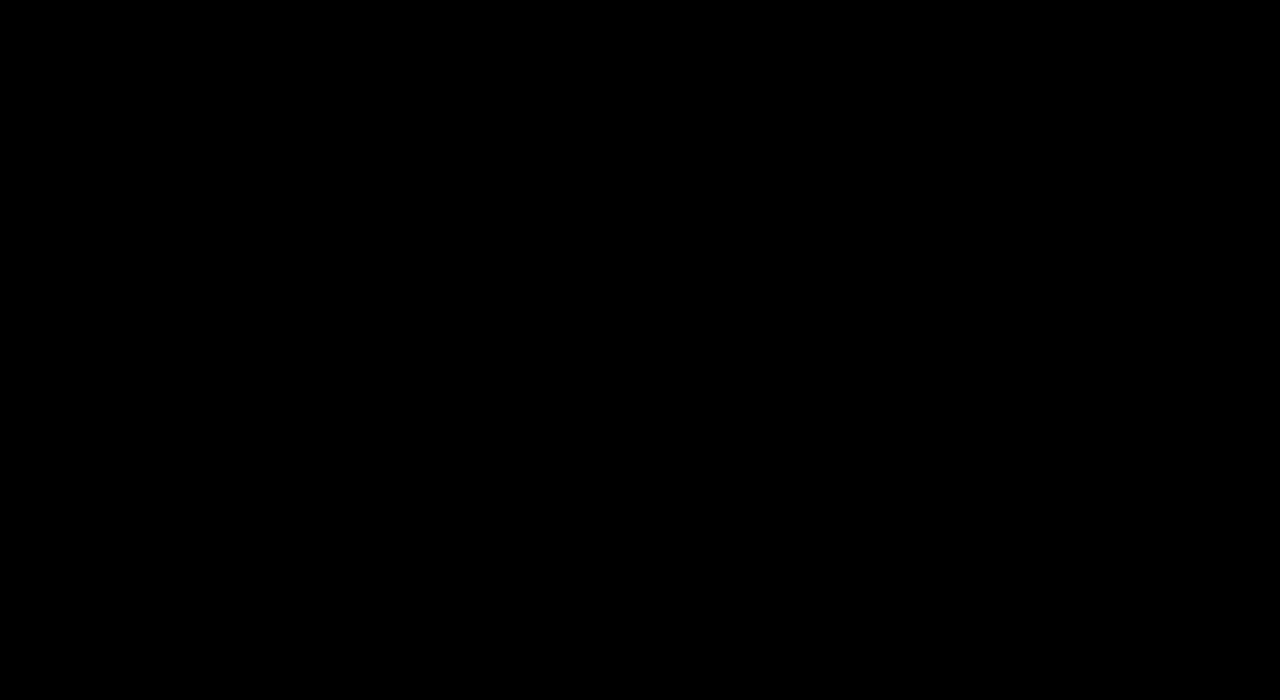
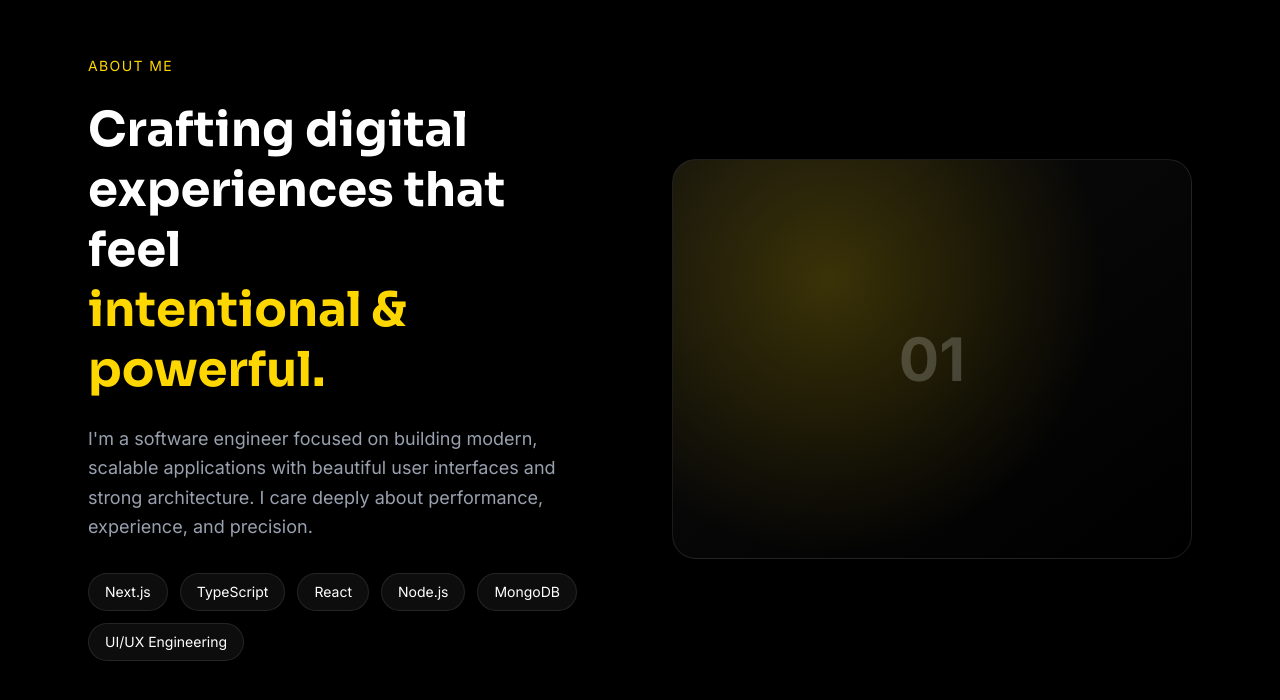
Before and after one commit to kirikanjuguna/kirikanjuguna-portfolio-v2, a Next.js app: page / in a window 1280 px wide. Shown: the part 872-1572 px from the top of the page. Before the commit the page ends 800 px from the top, so only its background shows below. Built offline with nearby package versions, Linux system fonts and the light colour scheme.

Commit message:
about section

```diff
--- a/app/page.tsx
+++ b/app/page.tsx
@@ -1,5 +1,6 @@
 import Navbar from "@/components/Navbar";
 import Hero from "@/components/Hero";
+import About from "@/components/About";
 
 export default function Home() {
   return (
@@ -7,6 +8,7 @@ export default function Home() {
       <Navbar />
       <main>
         <Hero />
+        <About />
       </main>
     </>
   );
--- /dev/null
+++ b/components/About.tsx
@@ -0,0 +1,108 @@
+"use client";
+
+import { motion } from "framer-motion";
+
+const container = {
+  hidden: {},
+  show: {
+    transition: {
+      staggerChildren: 0.2,
+    },
+  },
+};
+
+const fadeUp = {
+  hidden: { opacity: 0, y: 40 },
+  show: { opacity: 1, y: 0 },
+};
+
+export default function About() {
+  return (
+    <section
+      id="about"
+      className="relative min-h-screen flex items-center py-32"
+    >
+      <div className="max-w-6xl mx-auto px-6 w-full">
+
+        <motion.div
+          variants={container}
+          initial="hidden"
+          whileInView="show"
+          viewport={{ once: true, amount: 0.2 }}
+          className="grid md:grid-cols-2 gap-16 items-center"
+        >
+
+          {/* LEFT TEXT */}
+          <div>
+            <motion.p
+              variants={fadeUp}
+              className="text-sm uppercase tracking-widest text-[var(--gold)] mb-6"
+            >
+              About Me
+            </motion.p>
+
+            <motion.h2
+              variants={fadeUp}
+              className="text-4xl md:text-5xl font-bold leading-tight mb-6"
+            >
+              Crafting digital experiences that feel
+              <span className="block text-[var(--gold)]">
+                intentional & powerful.
+              </span>
+            </motion.h2>
+
+            <motion.p
+              variants={fadeUp}
+              className="text-gray-400 text-lg leading-relaxed mb-8"
+            >
+              I'm a software engineer focused on building modern,
+              scalable applications with beautiful user interfaces and
+              strong architecture. I care deeply about performance,
+              experience, and precision.
+            </motion.p>
+
+            <motion.div
+              variants={fadeUp}
+              className="flex flex-wrap gap-3"
+            >
+              {[
+                "Next.js",
+                "TypeScript",
+                "React",
+                "Node.js",
+                "MongoDB",
+                "UI/UX Engineering",
+              ].map((skill) => (
+                <motion.span
+                  key={skill}
+                  whileHover={{ scale: 1.05 }}
+                  className="px-4 py-2 text-sm bg-white/5 border border-white/10 rounded-full backdrop-blur-sm hover:border-[var(--gold)] transition"
+                >
+                  {skill}
+                </motion.span>
+              ))}
+            </motion.div>
+          </div>
+
+          {/* RIGHT VISUAL */}
+          <motion.div
+            variants={fadeUp}
+            className="relative h-[400px] rounded-3xl overflow-hidden border border-white/10 bg-gradient-to-br from-white/5 to-transparent backdrop-blur-xl"
+          >
+            <motion.div
+              initial={{ scale: 1.1 }}
+              whileInView={{ scale: 1 }}
+              transition={{ duration: 1.2 }}
+              className="absolute inset-0 bg-[radial-gradient(circle_at_30%_30%,var(--gold),transparent_60%)] opacity-20"
+            />
+
+            <div className="absolute inset-0 flex items-center justify-center text-white/20 text-6xl font-bold">
+              01
+            </div>
+          </motion.div>
+
+        </motion.div>
+      </div>
+    </section>
+  );
+}
```
